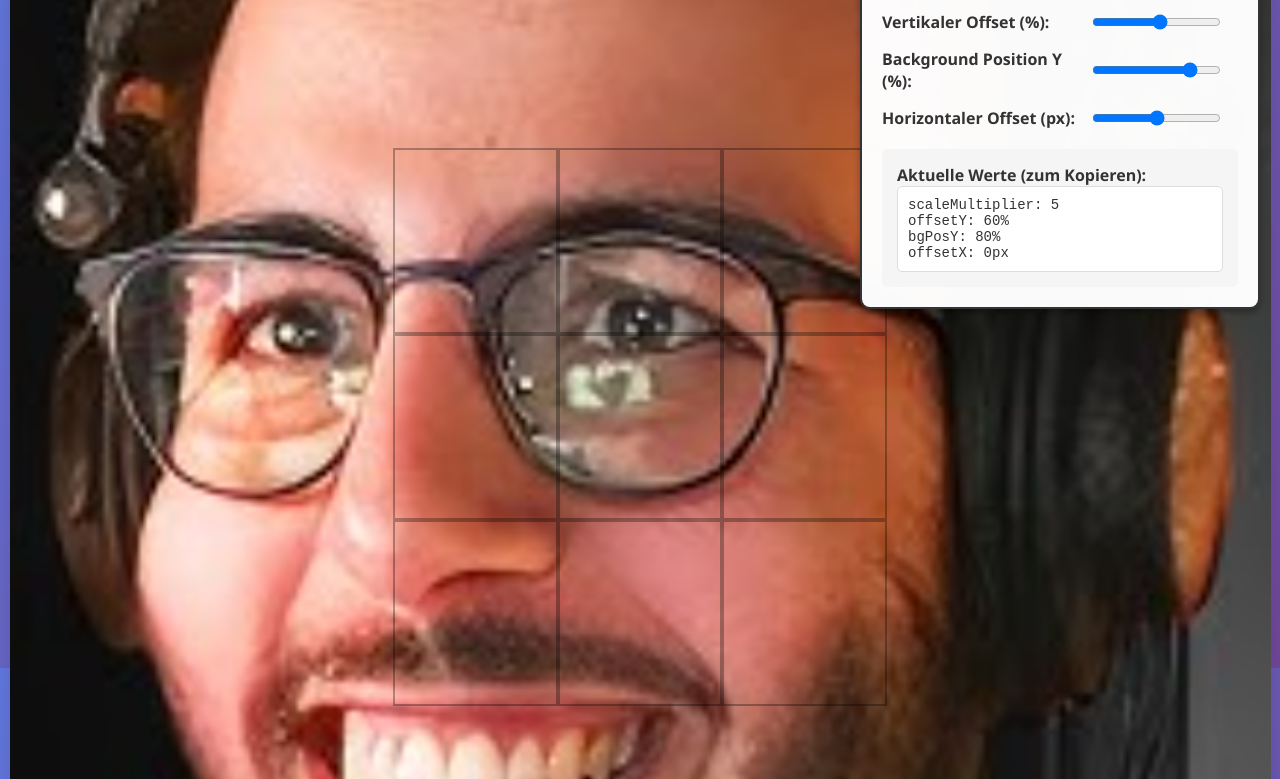
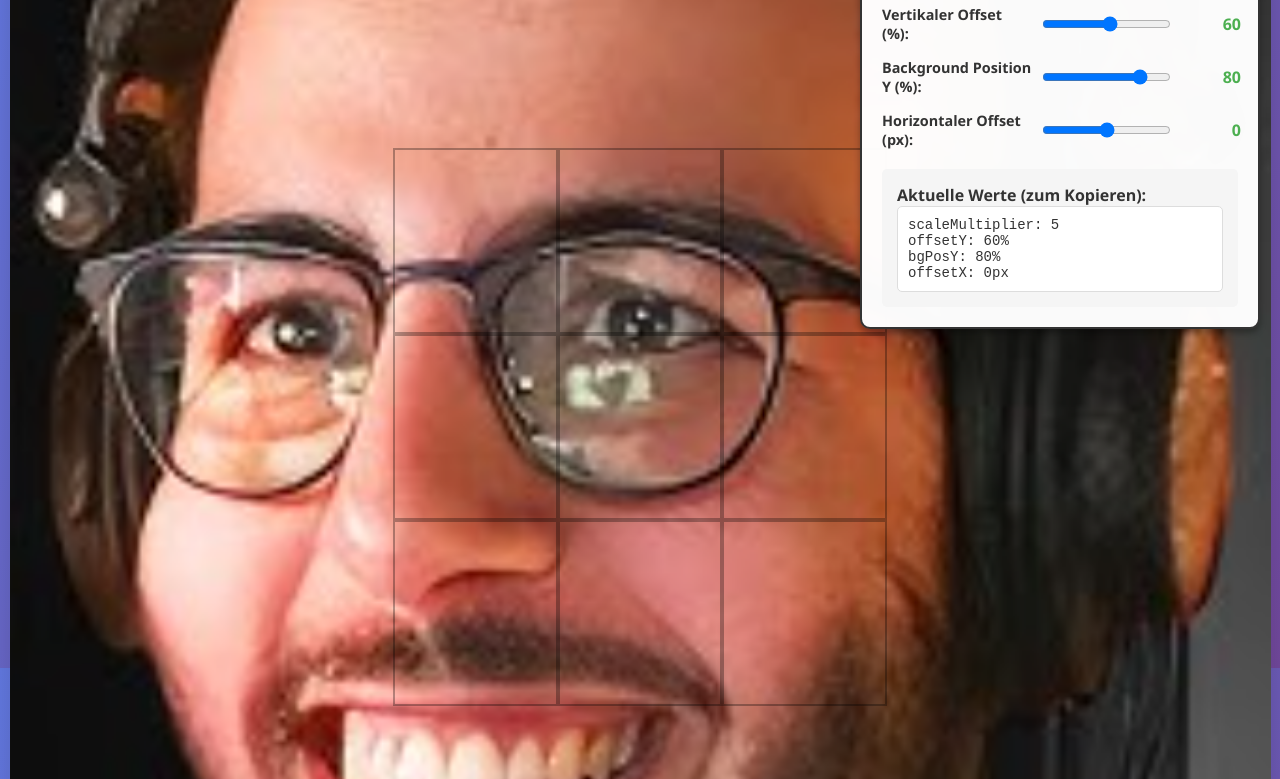
Before and after one commit to lexkyhd-ops/GiggandSite, a website: page index.html in a window 1280 px wide. Shown: the part 132-911 px from the top of the page. Drawn offline with nearby package versions, Linux system fonts and the light colour scheme.

Commit message:
Make adjustment panel more compact for top-right positioning

```diff
--- a/style.css
+++ b/style.css
@@ -583,9 +583,10 @@ header h1 {
 }
 
 .control-group label {
-    min-width: 200px;
+    min-width: 150px;
     font-weight: bold;
     color: #333;
+    font-size: 0.9em;
 }
 
 .control-group input[type="range"] {
```
